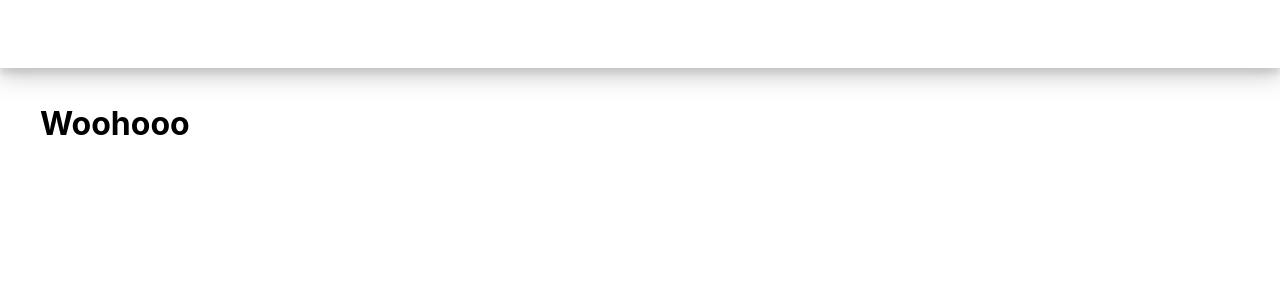
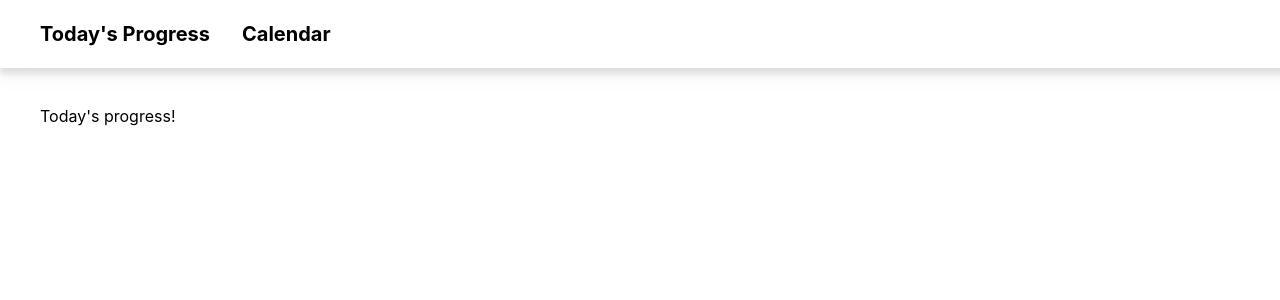
Before and after one commit to Zevgon/workout_tracker, a React (Create React App) app: page / in a window 1280 px wide. Shown: the top 300 px of the page. Built offline with nearby package versions, Linux system fonts and the light colour scheme.

Commit message:
navbar links, router

```diff
--- a/package.json
+++ b/package.json
@@ -13,6 +13,7 @@
     "@types/react-dom": "^18.0.0",
     "react": "^18.2.0",
     "react-dom": "^18.2.0",
+    "react-router-dom": "^6.6.1",
     "react-scripts": "5.0.1",
     "styled-components": "^5.3.6",
     "typescript": "^4.4.2",
--- a/src/App.tsx
+++ b/src/App.tsx
@@ -1,4 +1,8 @@
+import { BrowserRouter as Router, Route, Routes } from "react-router-dom";
 import styled from "styled-components";
+import Navbar, { NavbarLink } from "./navbar/Navbar";
+import Calendar from "./routes/Calendar/Calendar";
+import TodaysProgress from "./routes/TodaysProgress/TodaysProgress";
 
 const Container = styled.div`
   width: 100%;
@@ -6,25 +10,20 @@ const Container = styled.div`
   padding: 40px;
 `;
 
-const NavbarSC = styled.div`
-  width: 100%;
-  height: 68px;
-  background-color: white;
-  box-shadow: 0 10px 20px rgba(110, 110, 110, 0.3), 0 6px 6px rgba(0, 0, 0, 0.1);
-`;
-
-const Navbar = () => {
-  return <NavbarSC />;
-};
-
 const App = () => {
   return (
-    <>
-      <Navbar />
+    <Router>
+      <Navbar>
+        <NavbarLink to="/">Today's Progress</NavbarLink>
+        <NavbarLink to="/calendar">Calendar</NavbarLink>
+      </Navbar>
       <Container>
-        <h1>Woohooo</h1>
+        <Routes>
+          <Route path="/" index={true} element={<TodaysProgress />} />
+          <Route path="/calendar" element={<Calendar />} />
+        </Routes>
       </Container>
-    </>
+    </Router>
   );
 };
 
--- /dev/null
+++ b/src/navbar/Navbar.tsx
@@ -0,0 +1,28 @@
+import { Link } from "react-router-dom";
+import styled from "styled-components";
+
+const Navbar = styled.nav`
+  align-items: center;
+  background-color: white;
+  box-shadow: 0 5px 20px rgba(110, 110, 110, 0.1), 0 6px 6px rgba(0, 0, 0, 0.1);
+  column-gap: 32px;
+  display: flex;
+  height: 68px;
+  justify-content: flex-start;
+  padding: 0 40px;
+  width: 100%;
+`;
+
+export const NavbarLink = styled(Link)`
+  font-size: 20px;
+  font-weight: 700;
+  color: black;
+  text-decoration: none;
+  transition: opacity 0.3s;
+
+  :hover {
+    opacity: 0.6;
+  }
+`;
+
+export default Navbar;
--- /dev/null
+++ b/src/routes/Calendar/Calendar.tsx
@@ -0,0 +1,5 @@
+const Calendar = () => {
+  return <div>Calendar!</div>;
+};
+
+export default Calendar;
--- /dev/null
+++ b/src/routes/TodaysProgress/TodaysProgress.tsx
@@ -0,0 +1,5 @@
+const TodaysProgress = () => {
+  return <div>Today's progress!</div>;
+};
+
+export default TodaysProgress;
```
Also changed, not shown: 1 other file (tests, documents, lock files or other folders).
